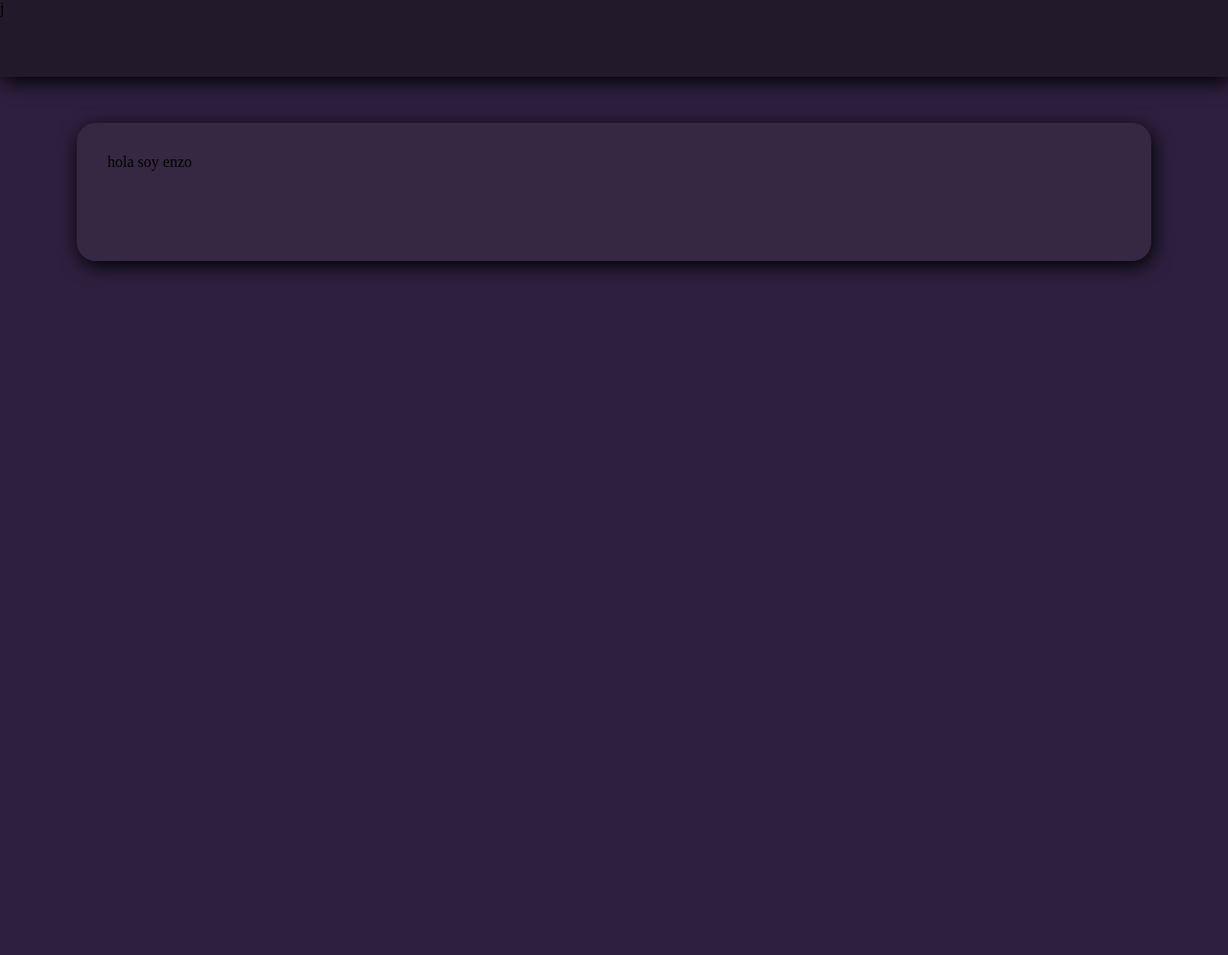
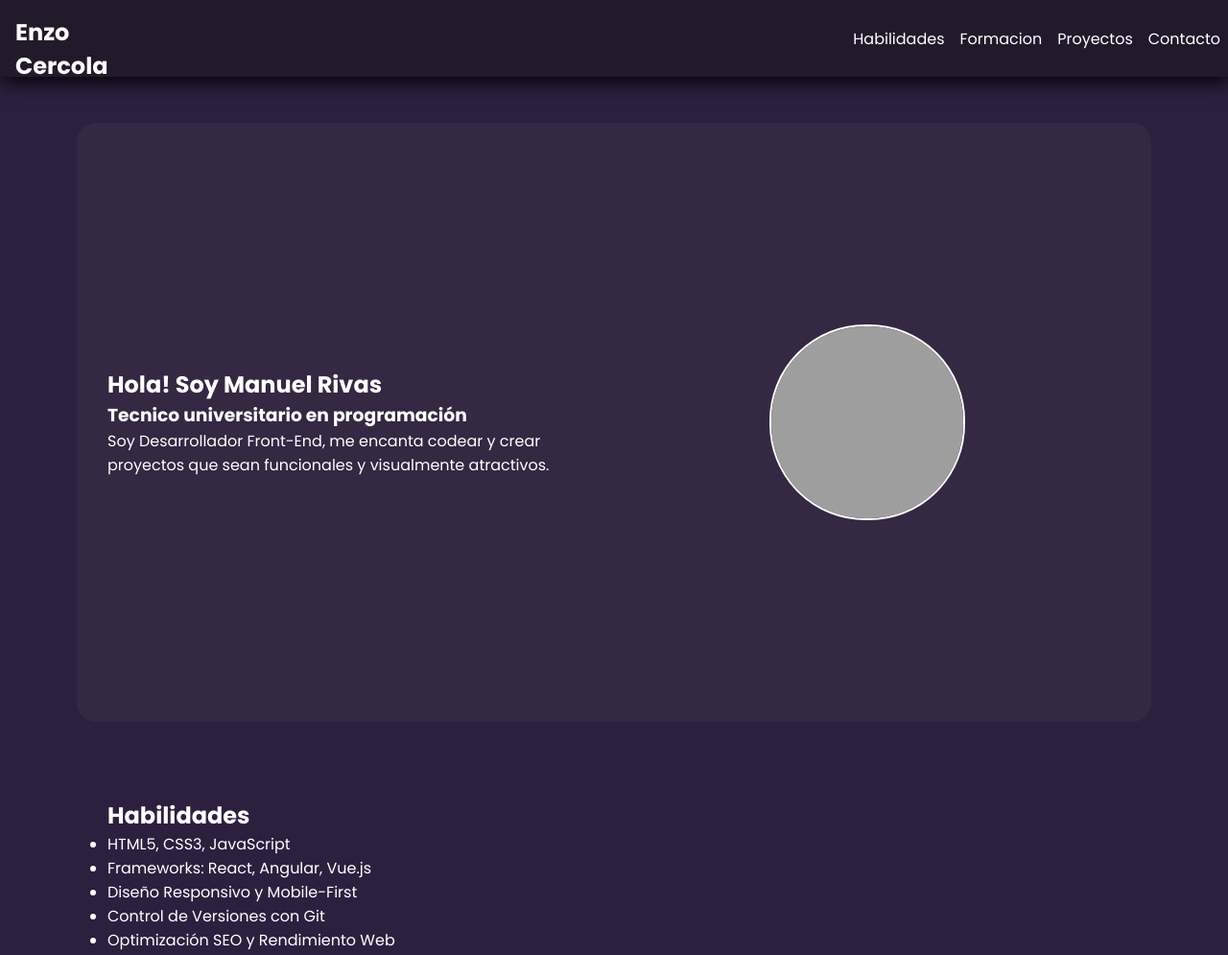
Before and after one commit to rexdaro/portfolio-programacion3, a website built with Vite: page portfolio/index.html in a window 1280 px wide. Shown: the top 995 px of the page at 96% size. Before the commit the page ends 800 px from the top, so only its background shows below. Built offline with nearby package versions, Linux system fonts and the light colour scheme; grey boxes are pictures that could not be loaded.

Commit message:
primeros cambios

```diff
--- a/portfolio/index.html
+++ b/portfolio/index.html
@@ -5,16 +5,92 @@
     <meta name="viewport" content="width=device-width, initial-scale=1.0">
     <title>Document</title>
     <link rel="stylesheet" href="src/style.css">
+    <link rel="preconnect" href="https://fonts.googleapis.com">
+    <link rel="preconnect" href="https://fonts.gstatic.com" crossorigin>
+    <link href="https://fonts.googleapis.com/css2?family=Roboto:ital,wght@0,100..900;1,100..900&display=swap" rel="stylesheet">
 </head>
 <body class="body" id="body">
+
     <header id="header" class="header">
-        <div class="div_prueba">j</div>
+        <h1>Enzo Cercola</h1>
+
+        <nav class="nav">
+          <div class="boton-menu">Habilidades</div>
+          <div class="boton-menu">Formacion</div>
+          <div class="boton-menu">Proyectos</div>
+          <div class="boton-menu">Contacto</div>
+        </nav>
+
     </header>
 
     <main id="main" class="main">
-        <div class="div_presentacion"> hola soy enzo</div>
+
+        <section>
+            <div class="div_section_primary">
+              <div class="div_perfil">
+
+                <div class="div_texto_perfil">
+                  <h2>Hola! Soy Manuel Rivas</h2>
+                  <h3>Tecnico universitario en programación</h3>
+                  <p>Soy Desarrollador Front-End, me encanta codear y
+                   crear proyectos que sean funcionales y visualmente atractivos.</p>
+                </div>
+
+                <div class="div_imagen_perfil">
+                  <img class="foto_perfil" src="https://media.licdn.com/dms/image/v2/D4D03AQFYu4J_O-_MpA/profile-displayphoto-crop_800_800/B4DZijzsB7HYAM-/0/1755094893432?e=1762387200&v=beta&t=sB1wogJHea-Vu29eE9umNRnVNAoqcy3iEgCA_aboOH0" alt="Manuel Rivas">
+                </div>
+
+              </div>
+
+
+            </div>
+        </section>
+
+        <section>
+            <div class="div_section_secondary">
+                <h2>Habilidades</h2>
+                <ul>
+                    <li>HTML5, CSS3, JavaScript</li>
+                    <li>Frameworks: React, Angular, Vue.js</li>
+                    <li>Diseño Responsivo y Mobile-First</li>
+                    <li>Control de Versiones con Git</li>
+                    <li>Optimización SEO y Rendimiento Web</li>
+                </ul>
+            </div>
+        </section>
+
+        <section>
+            <div class="div_section_primary">
+                <h2>Formacion</h2>
+                <ul>
+                    <li>Licenciatura en Ciencias de la Computación - Universidad XYZ (2018-2022)</li>
+                    <li>Curso de Desarrollo Web Full Stack - Plataforma ABC (2023)</li>
+                    <li>Certificación en JavaScript Avanzado - Instituto DEF (2023)</li>
+                </ul>
+            </div>
+        </section>
+
+        <section>
+            <div class="div_section_secondary">
+                <h2>Proyectos</h2>
+                <ul>
+                    <li><strong>Portfolio Personal:</strong> Un sitio web que muestra mis proyectos y habilidades. <a href="#">Ver Proyecto</a></li>
+                    <li><strong>Aplicación de Tareas:</strong> Una aplicación web para gestionar tareas diarias con funcionalidades CRUD. <a href="#">Ver Proyecto</a></li>
+                    <li><strong>Tienda en Línea:</strong> Un sitio de comercio electrónico con carrito de compras y pasarela de pago. <a href="#">Ver Proyecto</a></li>
+                </ul>
+            </div>
+        </section>
+        <section>
+            <div class="div_section_primary">
+                <h2>Contacto</h2>
+                <p>Email:
+        </section>
+
+
     </main>
-<footer id="footer" class="footer"></footer>
-    <script src="src/main.js"></script>
+
+    <footer id="footer" class="footer"></footer>
+
 </body>
+  <script src="src/main.js"></script>
 </html>
--- a/portfolio/src/main.js
+++ /dev/null
@@ -1,24 +0,0 @@
-import './style.css'
-import javascriptLogo from './javascript.svg'
-import viteLogo from '/vite.svg'
-import { setupCounter } from './counter.js'
-
-document.querySelector('#app').innerHTML = `
-  <div>
-    <a href="https://vite.dev" target="_blank">
-      <img src="${viteLogo}" class="logo" alt="Vite logo" />
-    </a>
-    <a href="https://developer.mozilla.org/en-US/docs/Web/JavaScript" target="_blank">
-      <img src="${javascriptLogo}" class="logo vanilla" alt="JavaScript logo" />
-    </a>
-    <h1>Hello Vite!</h1>
-    <div class="card">
-      <button id="counter" type="button"></button>
-    </div>
-    <p class="read-the-docs">
-      Click on the Vite logo to learn more
-    </p>
-  </div>
-`
-
-setupCounter(document.querySelector('#counter'))
--- a/portfolio/src/style.css
+++ b/portfolio/src/style.css
@@ -1,3 +1,9 @@
+@import url('https://fonts.googleapis.com/css2?family=Poppins:wght@300;400;700;900&display=swap');
+
+/* A partir de aquí, puedes usar la fuente en tus selectores */
+
+
+
 *{
 
     margin: 0;
@@ -7,6 +13,7 @@
 
 * {
     scroll-behavior: smooth;
+    font-family: poppins, sans-serif;
 }
 
 
@@ -20,26 +27,115 @@ html {
 .body{
     background-color: rgb(45, 32, 63);
 }
-.div_prueba{
+
+
+
+
+/* ------------------Estilos para el Header y la barra de navegacion------------------------ */
+
+
+header{
     background-color: rgb(34, 26, 43);
     height: 5rem;
-    display: block;
+    display: flex;
     border-top: 0cap;
     position: inherit;
     position: sticky;
     box-shadow: 2px 5px 20px;
+    justify-content: space-between;
+    width: 100%;
 
 }
-.div_presentacion{
+
+.nav{
+    display: flex;
+
+    width: 100%;
+    align-items: center;
+    justify-content: flex-end;
+}
+
+header h1{
+    color: white;
+    padding: 1.5rem;
+    font-size: 1.5rem;
+
+    margin: 0;
+    padding: 0;
+    margin-top: 1rem;
+    margin-left: 1rem;
+}
+
+.boton-menu{
+    color: white;
+
+    margin: 0.5rem;
+}
+
+
+
+/* ------------------Estilos para las secciones(div)------------------------ */
+
+
+
+
+.div_section_primary{
+
     background-color: rgb(52, 40, 66);
     padding: 2rem;
     margin-top: 3rem;
     margin-left: 5rem ;
     margin-right: 5rem ;
-    height: 5rem;
+    height: 70vh;
     display: block;
-    border-top: 0cap;
+
     border-radius: 20px;
 
-    box-shadow: 2px 5px 20px;
+
+    color: white;
 }
+
+.div_section_secondary{
+
+    background-color: transparent;
+    padding: 2rem;
+    margin-top: 3rem;
+    margin-left: 5rem ;
+    margin-right: 5rem ;
+    height: 70vh;
+    display: block;
+
+    border-radius: 20px;
+
+
+    color: white;
+}
+
+
+.div_perfil{
+    display: flex;
+    flex-direction: row;
+    align-items: center;
+    height: 100%;
+}
+
+.div_perfil .div_texto_perfil{
+    display: block;
+    width: 50%;
+}
+
+.div_perfil .div_imagen_perfil{
+    display: flex;
+    justify-content: center;
+    width: 50%;
+}
+
+
+.foto_perfil{
+    width: 200px;
+    height: 200px;
+    border-radius: 100px;
+    margin-top: 1rem;
+    margin-bottom: 1rem;
+    border: 2px solid white;
+}
```
